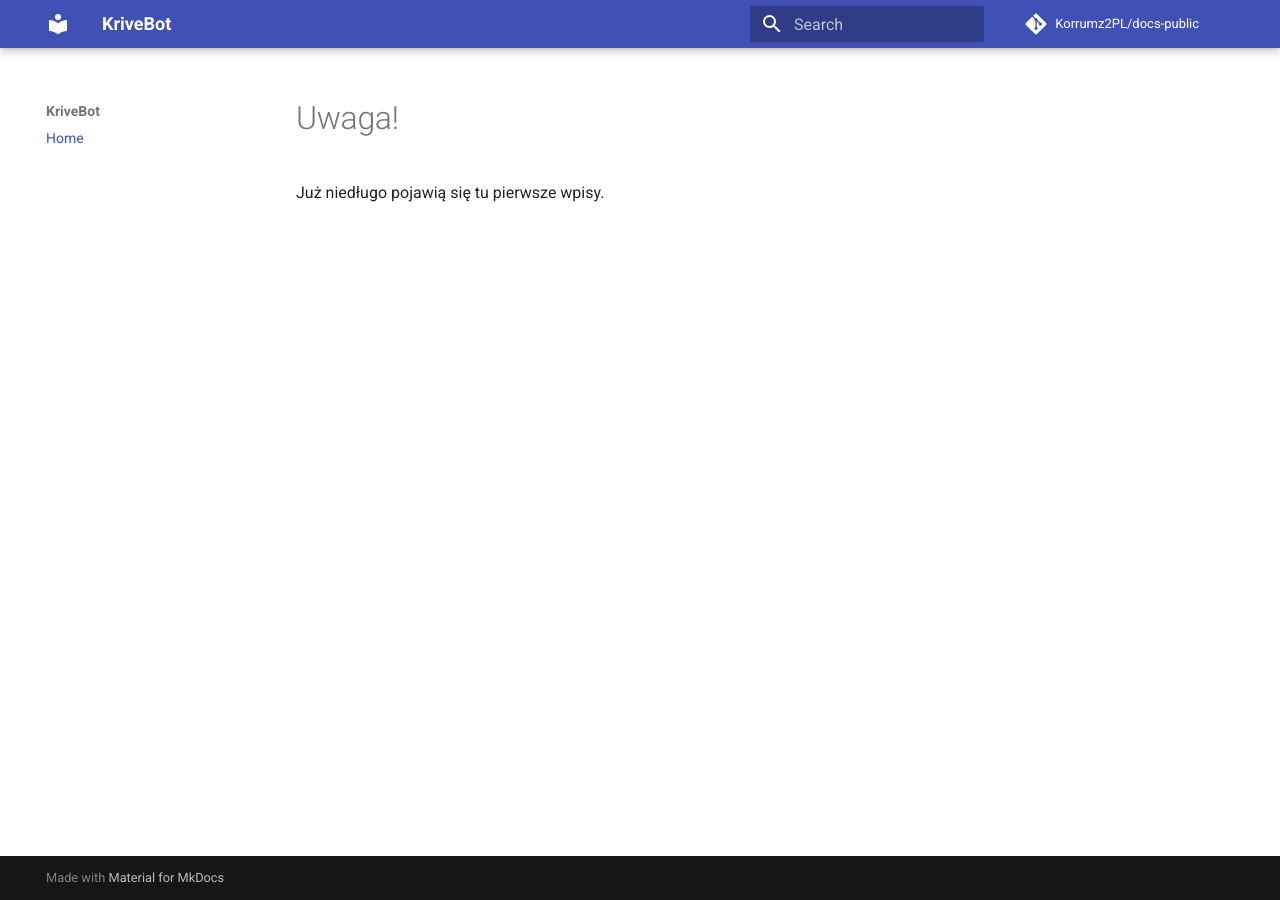
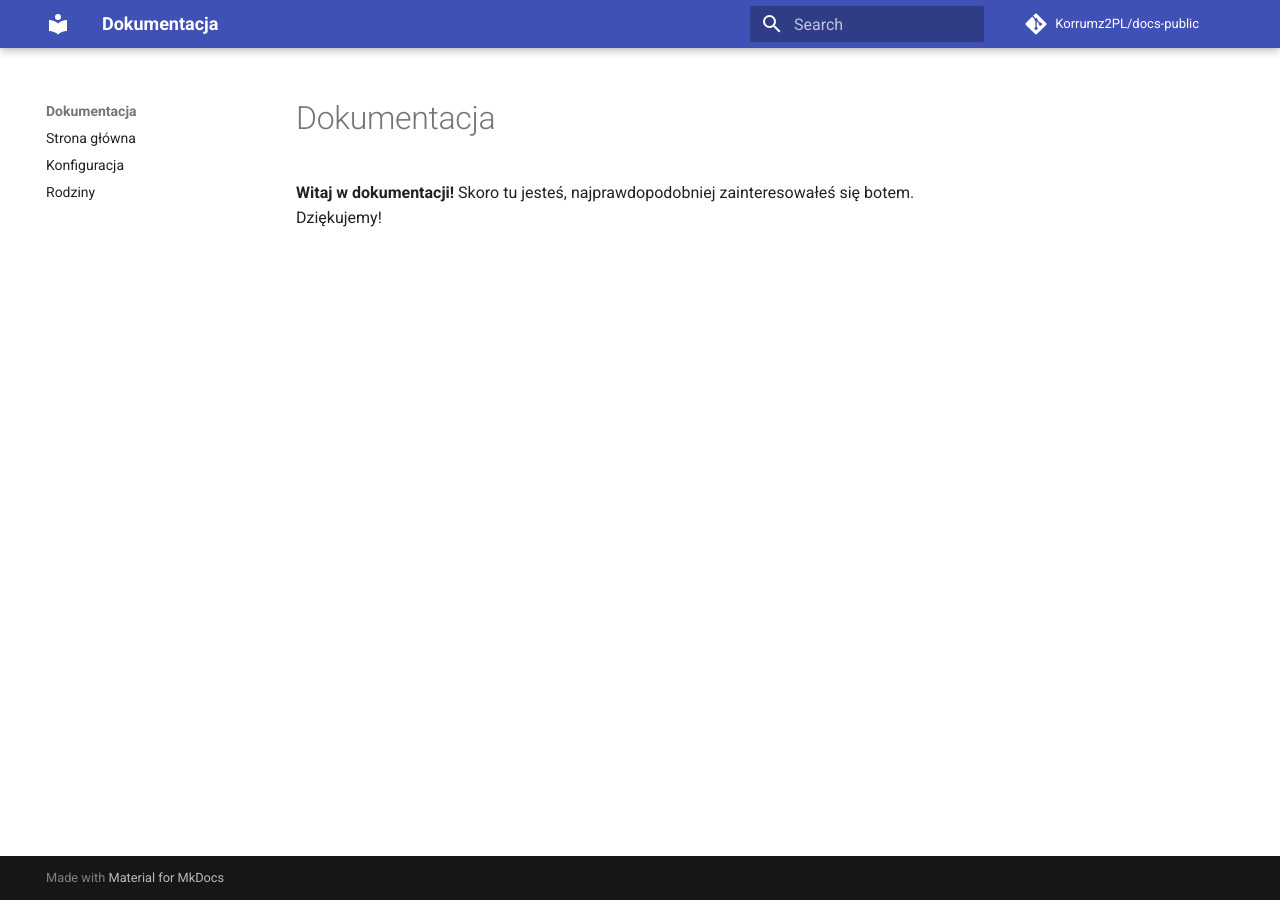
Before and after one commit to Igreky/docs-public, an MkDocs documentation site: the page built from docs/index.md, in a window 1280 px wide. Built offline with MkDocs 1.6.1 and Material for MkDocs 9.7.7, drawn with Linux system fonts in a browser that asks for light colours; comment, search, counter and statistics services are not loaded.

Commit message:
familiesConfigMkdocs

```diff
--- a/docs/index.md
+++ b/docs/index.md
@@ -1,3 +1,3 @@
-# Uwaga!
+# Dokumentacja
 
-Już niedługo pojawią się tu pierwsze wpisy.
+**Witaj w dokumentacji!** Skoro tu jesteś, najprawdopodobniej zainteresowałeś się botem. Dziękujemy!
--- a/mkdocs.yml
+++ b/mkdocs.yml
@@ -1,10 +1,12 @@
-site_name: KriveBot
+site_name: Dokumentacja
 site_description: 'Dokumentacja bota KriveBot'
 site_author: 'Korrumz2PL'
 docs_dir: docs/
 repo_name: 'Korrumz2PL/docs-public'
-repo_url: 'https://github.com/Korrumz2PL/docs-public'
+repo_url: 'https://github.com/Korrumz2PL/krivebot'
 nav:
-    - Home: index.md
+    - Strona główna: home.md
+    - Konfiguracja: config.md
+    - Rodziny: families.md
 theme:
   name: 'material'
```
Also changed, not shown: docs/config.md (added, +1 -0 lines), docs/families.md (added, +10 -0 lines).
